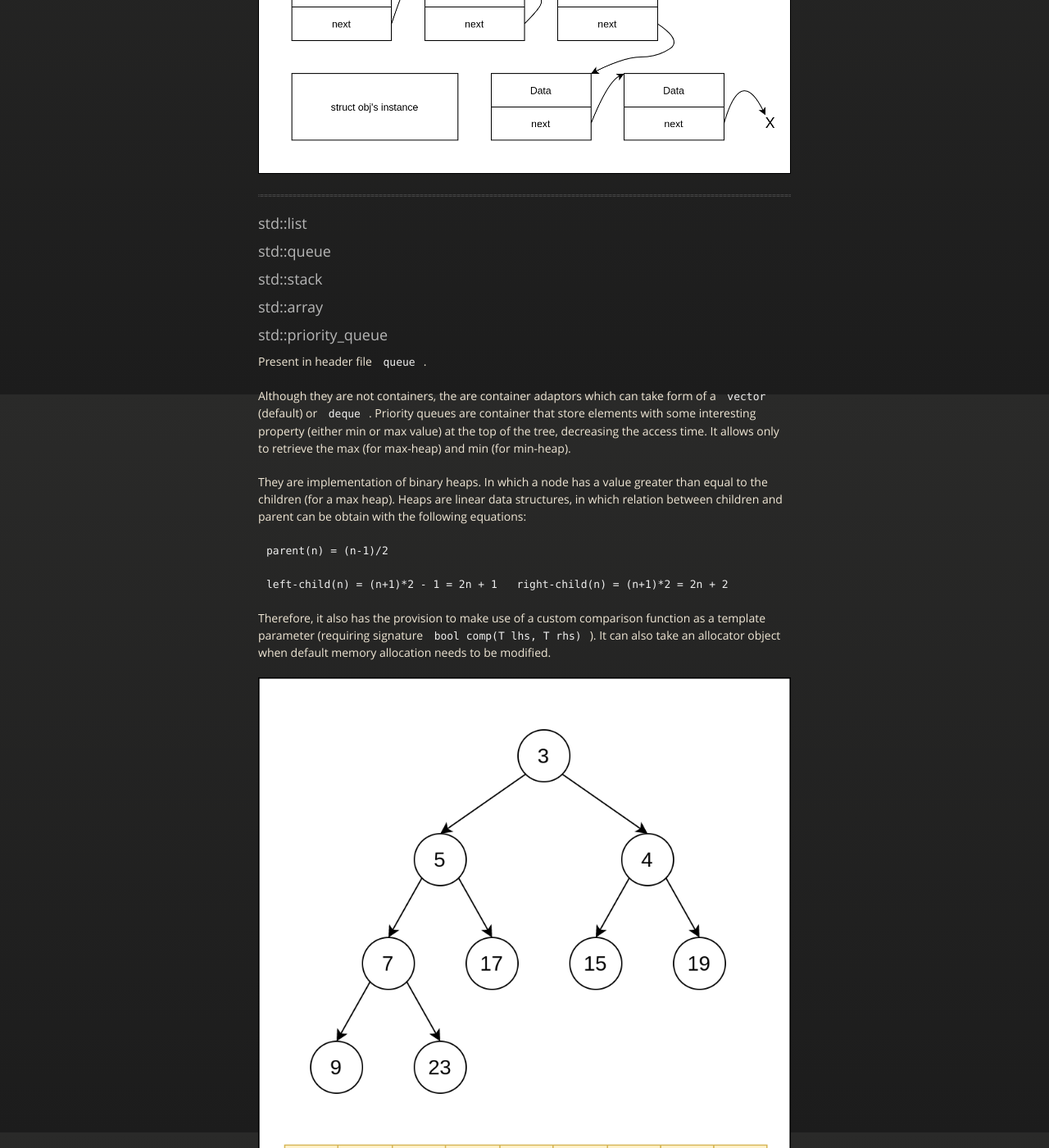
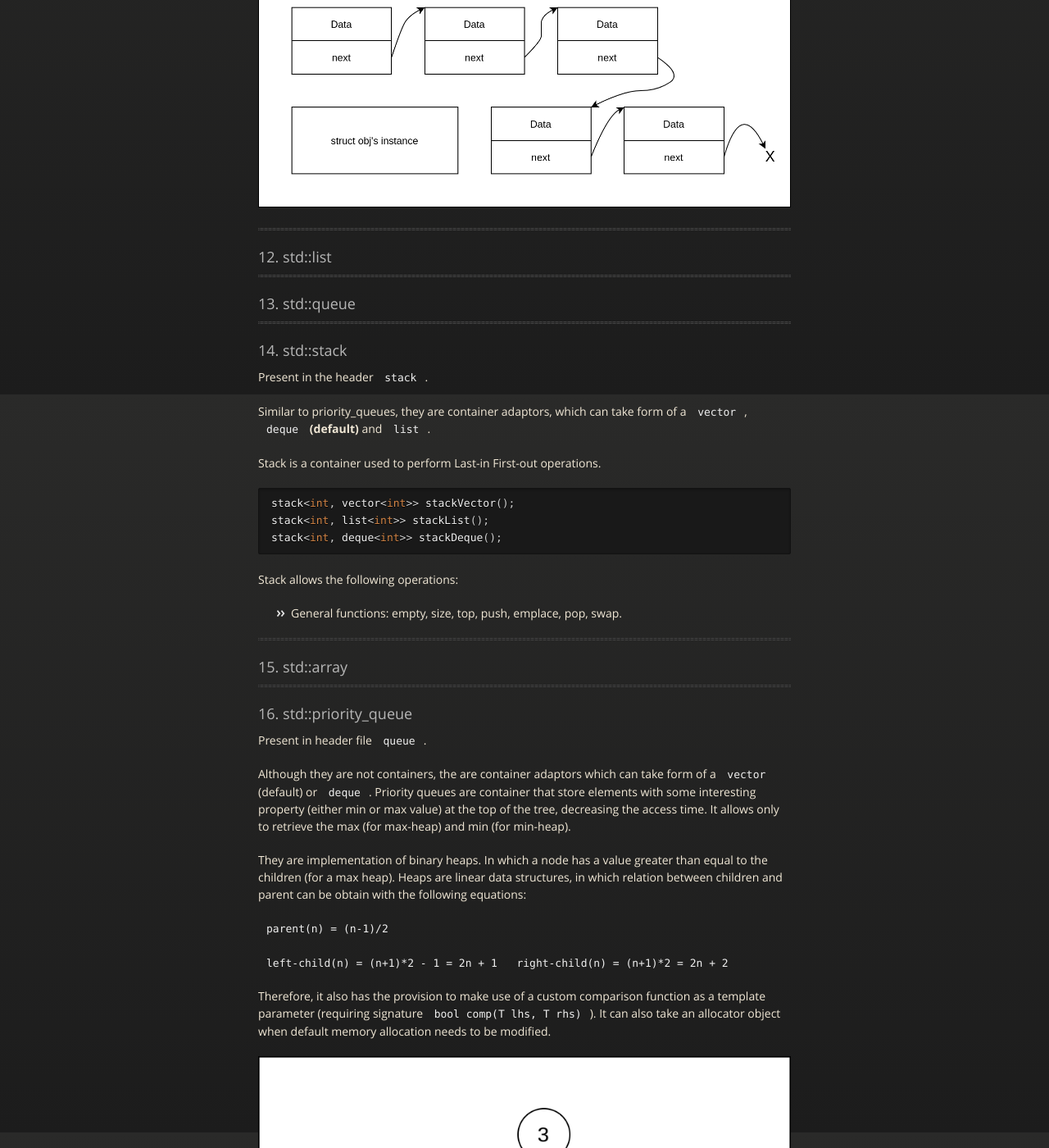
Before and after one commit to naveenspace7/naveenspace7.github.io, a Jekyll site: the page built from _posts/2020-1-23-DatastructuresCpp.md, in a window 1280 px wide and 1400 px high, scrolled down 6719 px. Shown: the whole window at 82% size. Built offline with Jekyll 4.4.1, drawn with Linux system fonts in a browser that asks for light colours; some of the changed text lies outside the part shown.

Commit message:
Add entry for stack

````diff
--- a/_posts/2020-1-23-DatastructuresCpp.md
+++ b/_posts/2020-1-23-DatastructuresCpp.md
@@ -14,31 +14,10 @@ C++ offers a wide range of data structures. From a performance perspective, the
 | [1. vector](#vector)      | [2. set](#set) | [3. multiset](#multiset) |
 | [4. unordered_set](#unorderedset)      | [5. unordered_multiset](#unorderedmultiset)      |   [6. map](#map) |
 | [7. multimap](#multimap) | [8. unordered_map](#unorderedmap)     |    [9. unordered_multimap](#unorderedmultimap) |
-| [priority_queue](#priorityqueue) |      |     |
+|  |11.      | 12.    |
+|  |[14. stack](#stack)      | 15.    |
+| [16. priority_queue](#priorityqueue) |      | 15.    |
 
-<!-- [1. vector](#vector)
-
-[2. set](#set)
-
-[3. multiset](#multiset)
-
-[4. unordered_set](#unorderedset)
-
-[5. unordered_multiset](#unorderedmultiset)
-
-[6. map](#map)
-
-[7. multimap](#multimap)
-
-[8. unordered_map](#unorderedmap)
-
-[9. unordered_multimap](#unorderedmultimap)
-
-[priority_queue](#priorityqueue) -->
-
-
-<!-- ### Types of initialization <a name="initializations"></a> -->
-___
 
 ### 1. std::vector <a name="vector"></a>
 
@@ -286,18 +265,41 @@ Forward lists are implemention of singly-linked lists. In which every element al
 
 <!-- Reference found [here](http://www.cplusplus.com/reference/deque/deque/). -->
 
+___
+
+### 12. std::list
 
 ___
 
-### std::list
+### 13. std::queue
 
-### std::queue
+___
 
-### std::stack
+### 14. std::stack <a name="stack"></a>
 
-### std::array
+Present in the header `stack`.
 
-### std::priority_queue <a name="priorityqueue"></a>
+Similar to priority_queues, they are container adaptors, which can take form of a `vector`, `deque` **(default)** and `list`.
+
+Stack is a container used to perform Last-in First-out operations.
+
+``` cpp
+stack<int, vector<int>> stackVector();
+stack<int, list<int>> stackList();
+stack<int, deque<int>> stackDeque();
+```
+
+
+Stack allows the following operations:
+* General functions: empty, size, top, push, emplace, pop, swap.
+
+___
+
+### 15. std::array
+
+___
+
+### 16. std::priority_queue <a name="priorityqueue"></a>
 
 <!-- Header file -->
 Present in header file `queue`.
@@ -323,7 +325,7 @@ They are implementation of binary heaps. In which a node has a value greater tha
 Since they are implemented as heaps, the time to access the value of interest (max - for max heap and min - for min heap) is `O(1)`. However, inserting an element into the heap takes `O(log n)` time. Since, insertions initially happen at the end of the array and keep climbing until they reach the desired position. (inserting an element actually calls the function `push_heap` on the underlying container). Pop operations also have a similar runtime.
 
 <!-- Operations possible -->
-Set allows the following operations:
+Priority queue allows the following operations:
 * Iterators: **None**
 * Capacity: empty, size
 * Modification: push, emplace, pop
````
